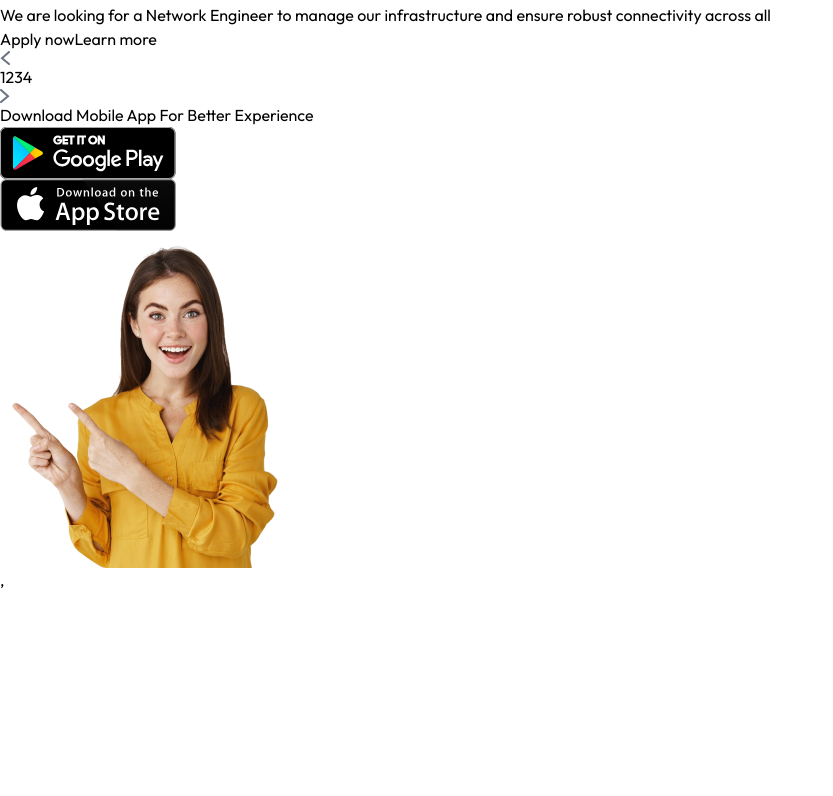
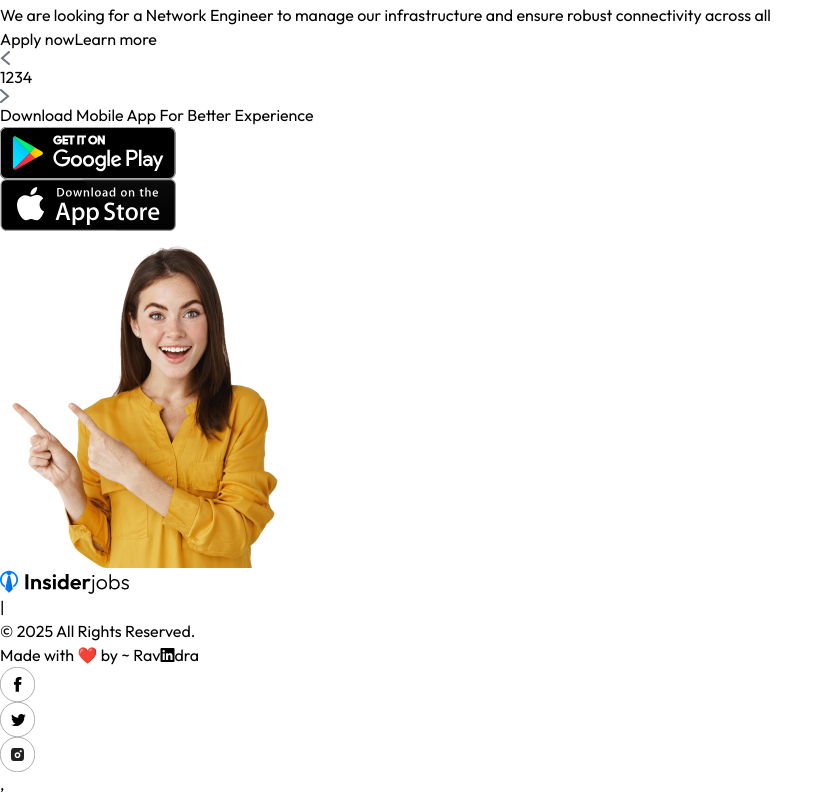
Before and after one commit to RAVI0851/InsiderJobs, a React (Vite) app: page / in a window 1280 px wide. Shown: the part 1915-2711 px from the top of the page, without its empty margins (0-833 px from the left). Before the commit the page ends 2507 px from the top, so only its background shows below. Built offline with nearby package versions, Linux system fonts and the light colour scheme; no server answers.

Commit message:
Added footer component

```diff
--- a/index.html
+++ b/index.html
@@ -4,6 +4,7 @@
     <meta charset="UTF-8" />
     <link rel="icon" type="image/svg+xml" href="/logo.svg" style="overflow: hidden" />
     <meta name="viewport" content="width=device-width, initial-scale=1.0" />
+    <script src="https://kit.fontawesome.com/52d5b1560d.js" crossorigin="anonymous"></script>
     <title>Job Portal</title>
   </head>
   <body>
--- /dev/null
+++ b/src/Components/Footer.jsx
@@ -0,0 +1,24 @@
+import React from "react";
+import { assets } from "../assets/assets";
+
+const Footer = () => {
+  return (
+    <div>
+      <div className="flex items-center justify-between mt-10 mx-8 bg-">
+        <img width={130} src={assets.logo} alt="logo" />
+        <p className="text-gray-500">|</p>
+        <p className="text-gray-400 text-sm">© {new Date().getFullYear()} All Rights Reserved.</p>
+          <p className="flex p-1">Made with ❤️ by ~ Rav
+          <a href="https://www.linkedin.com/in/ravindra-naga/" target="_blank"><i className="fa-brands fa-linkedin fa-x hover:scale-130  "></i></a>dra
+          </p>
+          <div className="flex gap-1">
+        <img src={assets.facebook_icon} alt="fb" />
+        <img src={assets.twitter_icon} alt="twitter" />
+        <img src={assets.instagram_icon} alt="insta" />
+        </div>
+      </div>
+    </div>
+  );
+};
+
+export default Footer;
--- a/src/Pages/Home.jsx
+++ b/src/Pages/Home.jsx
@@ -3,6 +3,7 @@ import Navbar from '../Components/Navbar'
 import Hero from '../Components/Hero'
 import JobSearch from '../Components/JobSearch'
 import AppDownload from '../Components/AppDownload'
+import Footer from '../Components/Footer'
 
 const Home = () => {
   return (
@@ -11,6 +12,7 @@ const Home = () => {
       <Hero />
       <JobSearch />
       <AppDownload />
+      <Footer/>
     </div>
   )
 }
```
